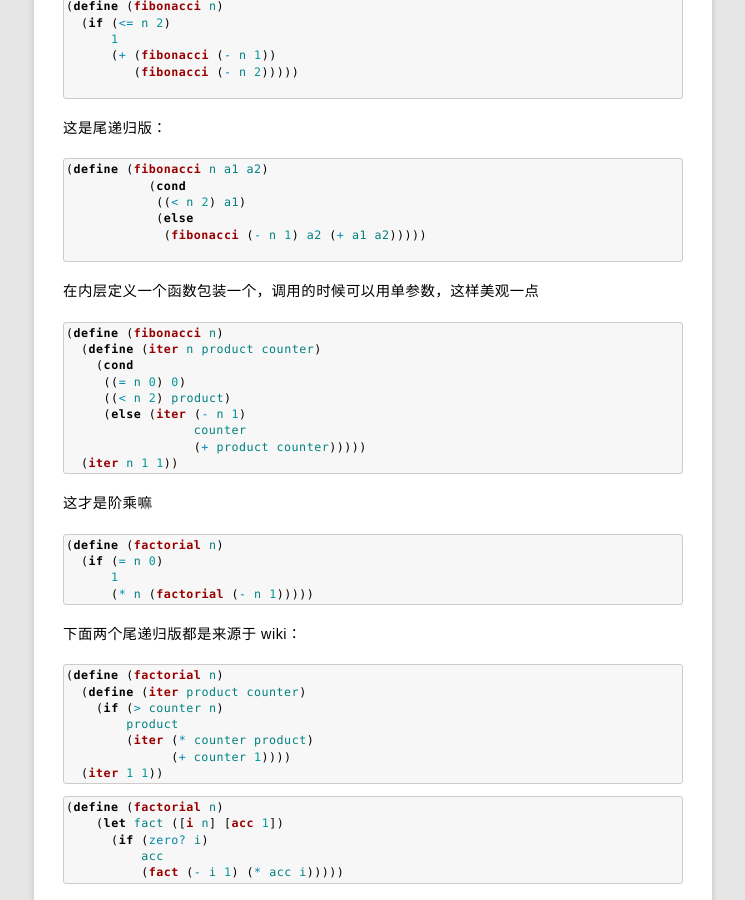
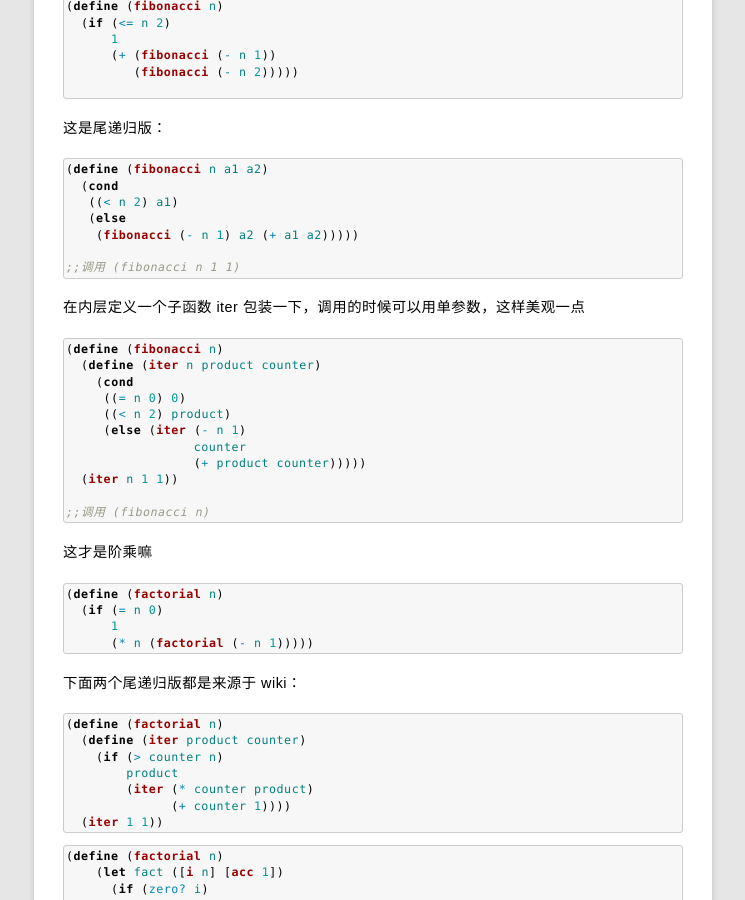
Before and after one commit to rhuichao/uternet.github.io, a Jekyll site: the page built from _posts/2014-05-18-tail_recursion.md, in a window 1280 px wide and 900 px high, scrolled down 1420 px. Shown: the whole window, without its empty margins (267-1012 px from the left). Built offline with Jekyll 4.4.1, drawn with Linux system fonts in a browser that asks for light colours; some web fonts are replaced; Markdown is read by kramdown in place of the engine named in the settings.

Commit message:
new document posted

````diff
--- a/_posts/2014-05-18-tail_recursion.md
+++ b/_posts/2014-05-18-tail_recursion.md
@@ -83,14 +83,15 @@ long long fibonacci_tail(int n, long long acc1, long long acc2)
 
 ```scheme
 (define (fibonacci n a1 a2)
-           (cond
-            ((< n 2) a1)
-            (else
-             (fibonacci (- n 1) a2 (+ a1 a2)))))
+  (cond
+   ((< n 2) a1)
+   (else
+    (fibonacci (- n 1) a2 (+ a1 a2)))))
 
+;;调用 (fibonacci n 1 1)
 ```
 
-在内层定义一个函数包装一个，调用的时候可以用单参数，这样美观一点
+在内层定义一个子函数 iter 包装一下，调用的时候可以用单参数，这样美观一点
 
 ```scheme
 (define (fibonacci n)
@@ -102,6 +103,8 @@ long long fibonacci_tail(int n, long long acc1, long long acc2)
                  counter
                  (+ product counter)))))
   (iter n 1 1))
+
+;;调用 (fibonacci n)
 ```
 
 这才是阶乘嘛
````
